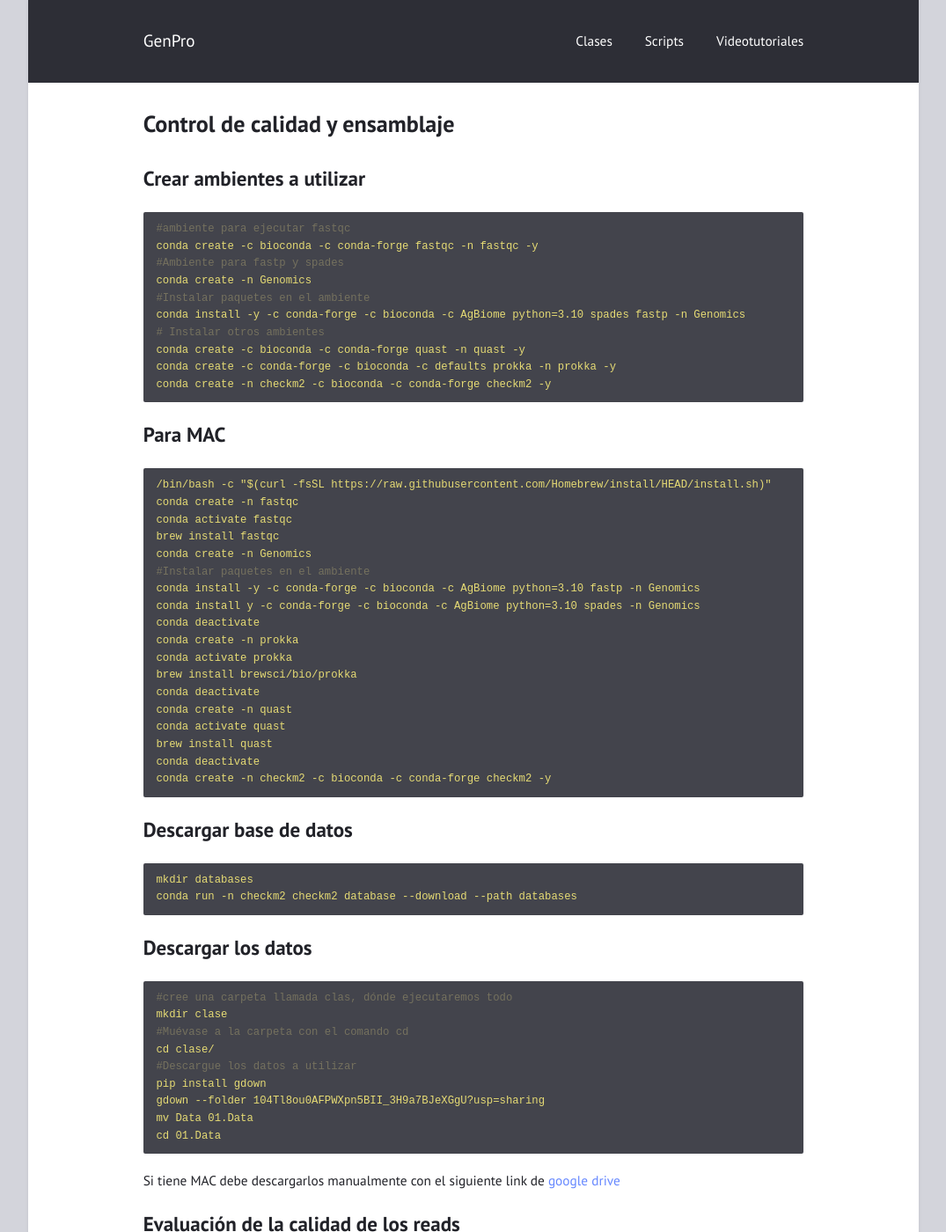
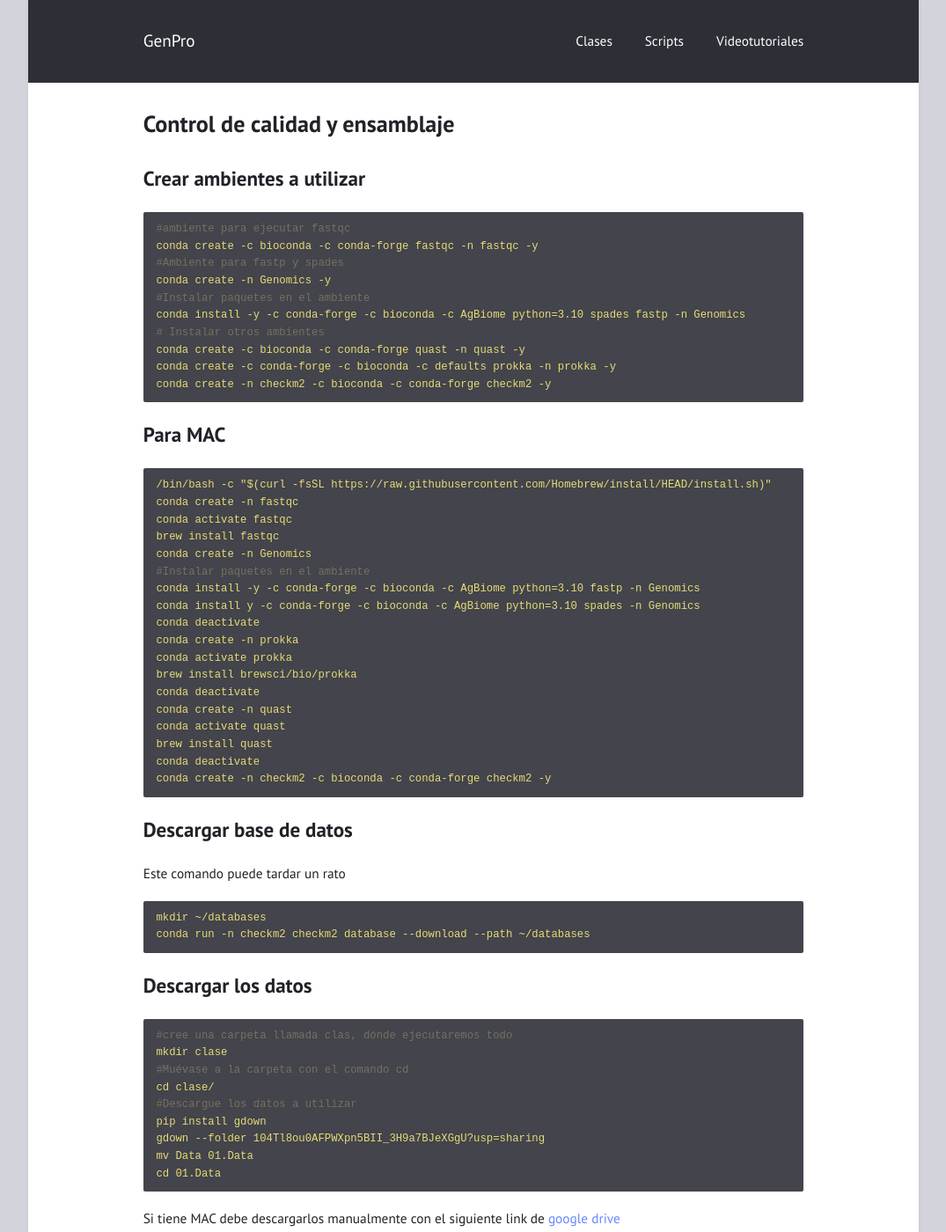
Before and after one commit to braddmg/GenPro, a Jekyll site: the page built from _posts/2024-08-21-Control-de-calidad-y-ensamblaje.md, in a window 1280 px wide and 1400 px high. Shown: the whole window at 88% size, without its empty margins (102-1177 px from the left). Built offline with Jekyll 4.4.1, drawn with Linux system fonts in a browser that asks for light colours.

Commit message:
Update 2024-08-21-Control-de-calidad-y-ensamblaje.md

````diff
--- a/_posts/2024-08-21-Control-de-calidad-y-ensamblaje.md
+++ b/_posts/2024-08-21-Control-de-calidad-y-ensamblaje.md
@@ -8,7 +8,7 @@ layout: page
 #ambiente para ejecutar fastqc
 conda create -c bioconda -c conda-forge fastqc -n fastqc -y
 #Ambiente para fastp y spades
-conda create -n Genomics
+conda create -n Genomics -y
 #Instalar paquetes en el ambiente
 conda install -y -c conda-forge -c bioconda -c AgBiome python=3.10 spades fastp -n Genomics
 # Instalar otros ambientes
@@ -39,9 +39,10 @@ conda deactivate
 conda create -n checkm2 -c bioconda -c conda-forge checkm2 -y
 ```
 ## Descargar base de datos
+Este comando puede tardar un rato
 ```yml
-mkdir databases
-conda run -n checkm2 checkm2 database --download --path databases
+mkdir ~/databases
+conda run -n checkm2 checkm2 database --download --path ~/databases
 ```
 ## Descargar los datos
 ```yml
````
